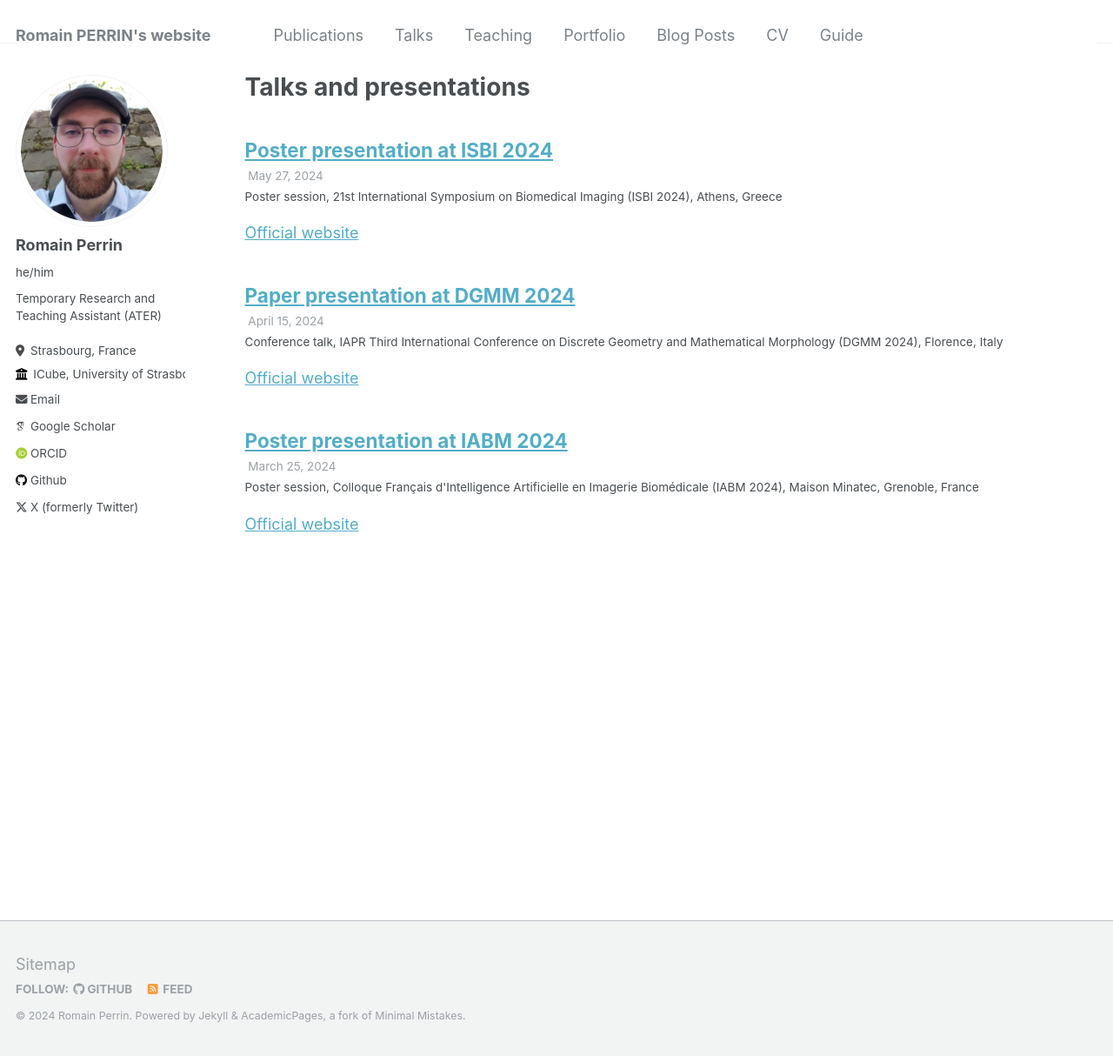
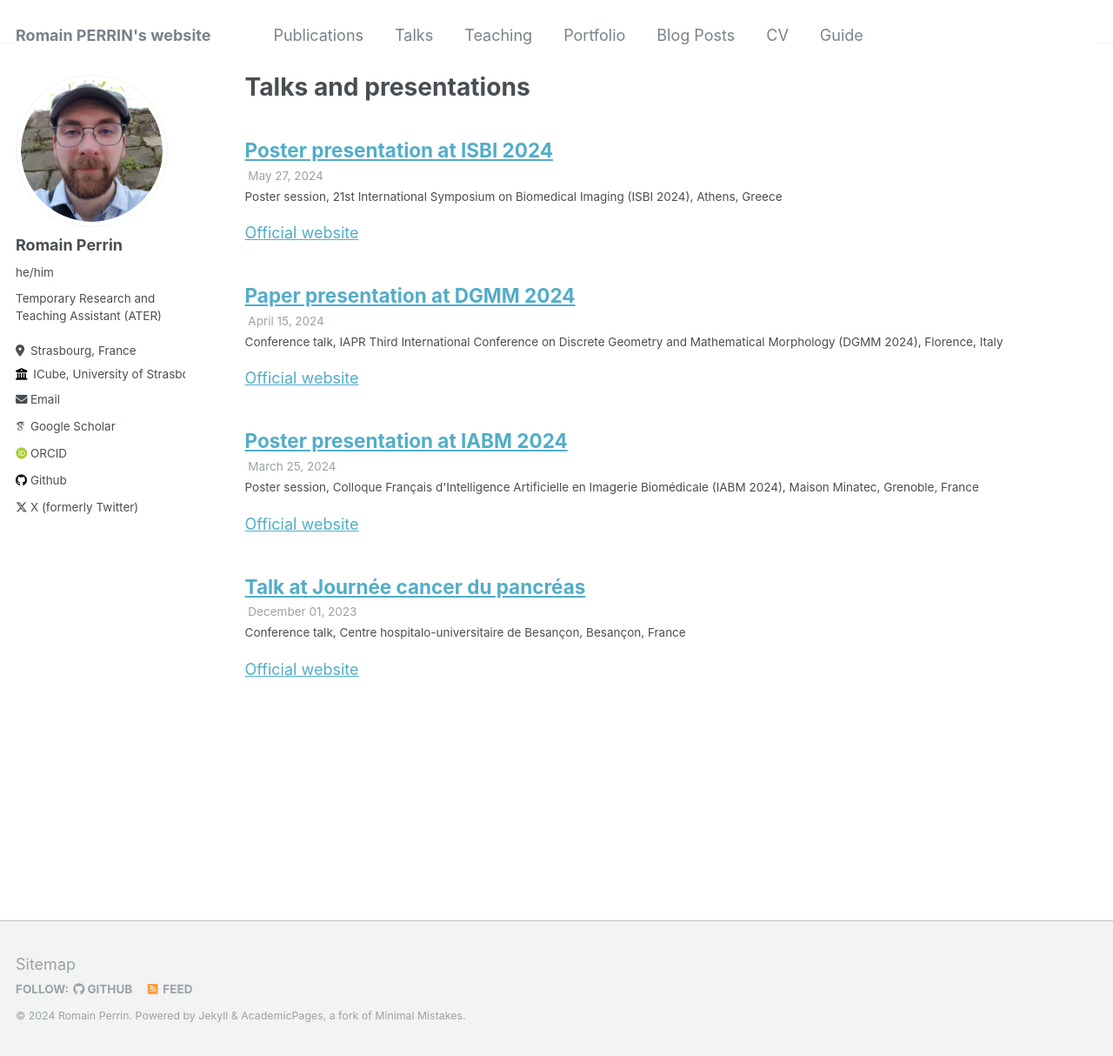
Before and after one commit to Romain96/Romain96.github.io, a Jekyll site: the page built from _pages/talks.html, in a window 1280 px wide and 1214 px high. Shown: the whole window at 87% size. Built offline with Jekyll 4.4.1, drawn with Linux system fonts in a browser that asks for light colours; some web fonts are replaced.

```diff
--- /dev/null
+++ b/_talks/2023-12-JourneePancreas-talk.md
@@ -0,0 +1,13 @@
+---
+title: "Talk at Journée cancer du pancréas"
+collection: talks
+type: "Conference talk"
+permalink: /talks/2023-12-JourneePancreas-talk
+venue: "Centre hospitalo-universitaire de Besançon"
+date: 2023-12-01
+location: "Besançon, France"
+---
+
+[Official website](https://www.canceropole-est.org/journee-cancer-du-pancreas)
+
+TODO
```
Also changed, not shown: _data/authors.yml (+7 -15 lines), 8 other files.
